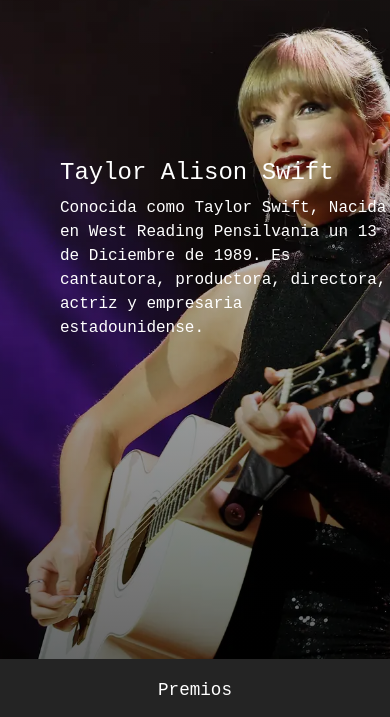
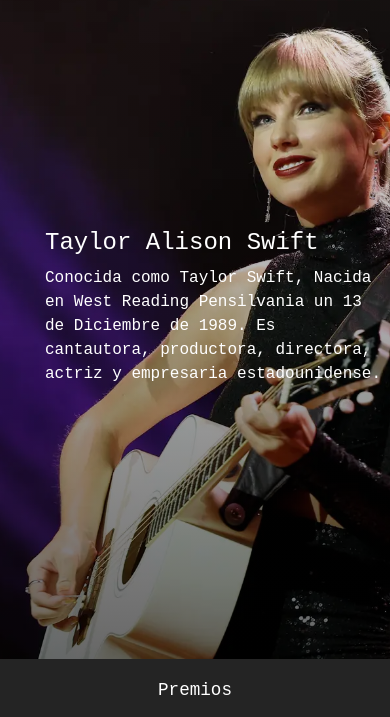
Before and after one commit to AgusLeiva/proyecto-coder, a website: page index.html in a window 390 px wide. Shown: the part 111-828 px from the top of the page. Drawn offline with Linux system fonts and the light colour scheme; files whose address does not match are found by name.

Commit message:
cambioenparrafos

```diff
--- a/sass/estilos.scss
+++ b/sass/estilos.scss
@@ -76,13 +76,13 @@
                 color: white;
                 font-size: 1.5rem;
                 font-family: 'Courier New', Courier, monospace;
-                margin-left: 60px;
-                padding-top: 200px;
+                margin-left: 45px;
+                padding-top: 270px;
             }.parrafoPrincipal{
                 color: white;
                 font-size: 1rem;
                 font-family: 'Courier New', Courier, monospace;
-                margin-left: 60px;
+                margin-left: 45px;
             }
         }
 
```
Also changed, not shown: css/estilo.css.
